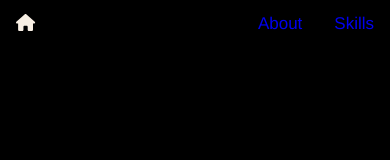
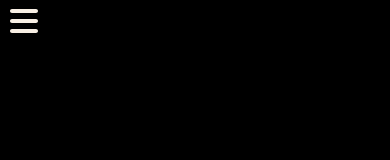
Before and after one commit to audreee/audreee.github.io, a React (Create React App) app: page / in a window 390 px wide. Shown: the top 160 px of the page. Built offline with nearby package versions, Linux system fonts and the light colour scheme.

Commit message:
Update styles and navbar

```diff
--- a/src/components/About.js
+++ b/src/components/About.js
@@ -1,4 +1,4 @@
-import '../styles/About.css';
+import '../styles/about.css';
 
 const About = () => {
     return (
--- a/src/components/App.js
+++ b/src/components/App.js
@@ -1,5 +1,5 @@
 import React, { useState, useEffect } from 'react';
-import '../styles/App.css';
+import '../styles/app.css';
 import Welcome from './Welcome';
 import About from './About';
 import Skills from './Skills';
--- a/src/components/Navbar.js
+++ b/src/components/Navbar.js
@@ -2,7 +2,7 @@ import React, { useState } from 'react';
 import { FontAwesomeIcon } from "@fortawesome/react-fontawesome";
 import { faBars } from '@fortawesome/free-solid-svg-icons';
 import { faHouse } from '@fortawesome/free-solid-svg-icons';
-import '../styles/Navbar.css';
+import '../styles/navbar.css';
 import useWindowSize from '../hooks/getWindowDimensions';
 
 const Navbar = props => {
@@ -12,26 +12,32 @@ const Navbar = props => {
   let renderLinks = () => {
     return(
       <div className="links">
-        <a href="#about">About</a>
-        <a href="#skills">Skills</a>
+        <a href="#about" onClick={handleLinkClick}>About</a>
+        <a href="#skills" onClick={handleLinkClick}>Skills</a>
       </div>
     );
   };
 
-  let handleClick = () => {
-    setCollapseMenu(false);
+  let handleLinkClick = () => {
+    setCollapseMenu(true);
+  }
+
+  let handleBurgerClick = () => {
+    setCollapseMenu(false)
   }
 
     let leftSide;
     if (width < 769) {
-      if (collapseMenu === true) {
+      if (collapseMenu) {
         leftSide = (
           <div className="burger">
-            <FontAwesomeIcon icon={faBars} size="2x" onClick={handleClick} style={{color: '#F8EFE4'}}/>
+            <FontAwesomeIcon icon={faBars} size="2x" onClick={handleBurgerClick} style={{color: '#F8EFE4'}}/>
           </div>
         )
       } else {
-        leftSide = renderLinks();
+        leftSide = (
+          renderLinks()
+        )
       }
     } else {
       leftSide = (
@@ -48,9 +54,9 @@ const Navbar = props => {
       </div>
       <div className="nav-right">
       {width >= 769 ?
-        renderLinks()
+          renderLinks()
         :
-        null
+          null
       }
     </div>
   </div>
--- a/src/components/Skills.js
+++ b/src/components/Skills.js
@@ -1,4 +1,4 @@
-import '../styles/Skills.css';
+import '../styles/skills.css';
 import Technologies from './Technologies';
 
 let Skills = () => {
--- a/src/components/Technologies.js
+++ b/src/components/Technologies.js
@@ -1,5 +1,5 @@
 import Technology from './Technology';
-import '../styles/Technologies.css';
+import '../styles/technologies.css';
 
 let Technologies = () => {
     return (
--- a/src/components/Technology.js
+++ b/src/components/Technology.js
@@ -1,4 +1,4 @@
-import "../styles/Technology.css"
+import "../styles/technology.css"
 
 const Technology = ({technology}) =>
 <div className="tech-item">{technology}</div>
--- a/src/hooks/getWindowDimensions.js
+++ b/src/hooks/getWindowDimensions.js
@@ -1,10 +1,16 @@
 import { useState, useEffect } from 'react';
 
 const useWindowSize = () => {
-  const isSSR = typeof window !== "undefined";
+  // const isSSR = typeof window !== "undefined";
+  // const [windowSize, setWindowSize] = useState({
+  //   width: isSSR ? 1200 : window.innerWidth,
+  //   height: isSSR ? 800 : window.innerHeight,
+  // });
+
+  // const isSSR = typeof window !== "undefined";
   const [windowSize, setWindowSize] = useState({
-    width: isSSR ? 1200 : window.innerWidth,
-    height: isSSR ? 800 : window.innerHeight,
+    width: window.innerWidth,
+    height: window.innerHeight,
   });
 
   const changeWindowSize = () => {
--- a/src/styles/Navbar.css
+++ b/src/styles/Navbar.css
@@ -45,3 +45,17 @@
 .burger {
   padding: 5px 10px;
 }
+
+/* Mobile */
+@media screen and (max-width: 768px) {
+  .nav-left {
+    justify-content: left;
+    align-items: flex-start;
+  }
+
+  .links {
+    display: flex;
+    flex-direction: column;
+    font-size: 5em;
+  }
+}
--- a/src/styles/Skills.css
+++ b/src/styles/Skills.css
@@ -13,7 +13,7 @@
     font-size: 1em;
 }
 
-@media only screen and (max-width: 600px) {
+@media only screen and (max-width: 768px) {
     .skills-container {
      flex-direction: column;
     }
```
